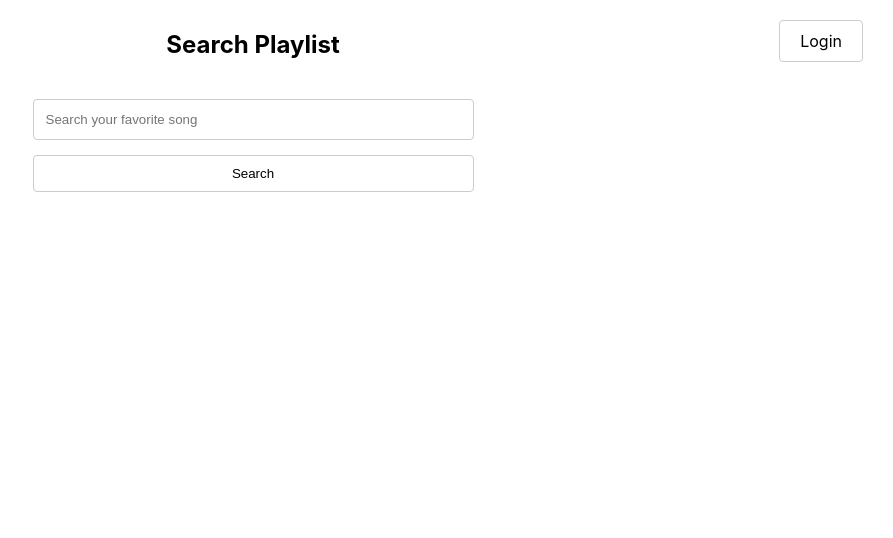
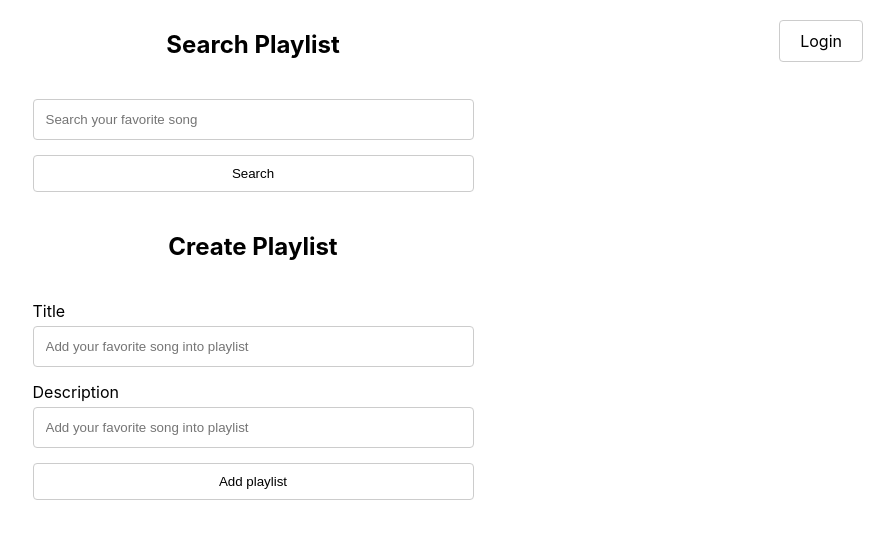
Before and after one commit to arasyyoram/spotify, a React (Create React App) app: page / in a window 1280 px wide. Shown: the top 538 px of the page, without its empty margins (387-1280 px from the left). Built offline with nearby package versions, Linux system fonts and the light colour scheme.

Commit message:
Homework week 4-day 1: add playlist feature

```diff
--- a/src/App.css
+++ b/src/App.css
@@ -167,6 +167,29 @@
   border: 1px solid #000;
 }
 
+/* playlist input */
+
+.title-container,
+.description-container {
+  display: flex;
+  flex-direction: column;
+}
+
+#title,
+#description {
+  width: 100%;
+  padding: 12px;
+  border: 1px solid #ccc;
+  border-radius: 4px;
+  font-family: sans-serif;
+  margin-bottom: 15px;
+}
+
+.desc-label,
+.title-label {
+  margin-bottom: 5px;
+}
+
 @media (max-width: 600px) {
   .playlist-container {
     width: 90%;
--- /dev/null
+++ b/src/components/playlist/index.js
@@ -0,0 +1,125 @@
+import { useState, useEffect } from "react";
+
+export default function PlaylistComponent({ accessToken, selectedTrack }) {
+  const [form, setForm] = useState({ title: "", description: "" });
+  const [userID, setUserID] = useState("");
+  const [playlistID, setPlaylistID] = useState("");
+
+  const formHandler = (event) => {
+    event.preventDefault();
+    const { name, value } = event.target;
+    setForm({ ...form, [name]: value });
+  };
+
+  useEffect(() => {
+    if (userID !== "") {
+      createPlaylist();
+      addPlaylist();
+    }
+  }, [userID]);
+
+  const formSubmit = (event) => {
+    event.preventDefault();
+    console.log("send data...");
+    const getUserProfile = async () => {
+      await fetch(`https://api.spotify.com/v1/me`, {
+        method: "GET",
+        headers: {
+          Accept: "application/json",
+          "Content-Type": "application/json",
+          Authorization: "Bearer " + accessToken,
+        },
+      })
+        .then((response) => response.json())
+        .then((data) => setUserID(data.id));
+    };
+    getUserProfile();
+  };
+
+  const createPlaylist = async () => {
+    let dataPlaylist = {
+      name: form.title,
+      description: form.description,
+      public: false,
+      collaborative: false,
+    };
+    await fetch(`https://api.spotify.com/v1/users/${userID}/playlists`, {
+      method: "POST",
+      headers: {
+        Accept: "application/json",
+        "Content-Type": "application/json",
+        Authorization: "Bearer " + accessToken,
+      },
+      body: JSON.stringify(dataPlaylist),
+    })
+      .then((response) => response.json())
+      .then((data) => setPlaylistID(data.id));
+  };
+
+  const addPlaylist = async () => {
+    console.log(selectedTrack);
+    // let tempdataplaylist = selectedTrack.join;
+    let dataitemPlaylist = {
+      uris: selectedTrack,
+      position: 0,
+    };
+    await fetch(`https://api.spotify.com/v1/playlists/${playlistID}/tracks`, {
+      method: "POST",
+      headers: {
+        Accept: "application/json",
+        "Content-Type": "application/json",
+        Authorization: "Bearer " + accessToken,
+      },
+      body: JSON.stringify(dataitemPlaylist),
+    })
+      .then((response) => response.json())
+      .then((data) => console.log(data));
+  };
+  console.log(playlistID);
+  return (
+    <>
+      <h1 className="playlist-title">Create Playlist</h1>
+      <div className="playlist-container">
+        <form
+          id="playlist-form"
+          className="form-container"
+          onSubmit={formSubmit}
+        >
+          <div className="title-container">
+            <label htmlFor="title" className="title-label">
+              Title
+            </label>
+            <input
+              type="text"
+              id="title"
+              name="title"
+              value={form.title}
+              className="title"
+              placeholder="Add your favorite song into playlist"
+              onChange={formHandler}
+              minLength="10"
+              required
+            />
+          </div>
+          <div className="description-container">
+            <label htmlFor="description" className="desc-label">
+              Description
+            </label>
+            <input
+              type="text"
+              id="description"
+              name="description"
+              value={form.description}
+              className="description"
+              placeholder="Add your favorite song into playlist"
+              onChange={formHandler}
+              required
+            />
+          </div>
+
+          <button id="playlist-btn">Add playlist</button>
+        </form>
+      </div>
+    </>
+  );
+}
--- a/src/components/search/index.js
+++ b/src/components/search/index.js
@@ -1,10 +1,13 @@
 import { useEffect, useState } from "react";
 import TrackComponent from "../track";
+import PlaylistComponent from "../playlist";
+
 export default function SearchComponent() {
   // state = { accessToken: "", query: "", tracks: [] };
   const [accessToken, setAccessToken] = useState("");
   const [query, setQuery] = useState("");
   const [tracks, setTracks] = useState([]);
+  const [selectedTrack, setSelectedTrack] = useState([]);
 
   const getQueryParams = () => {
     const hash = window.location.hash.substring(1);
@@ -77,18 +80,19 @@ export default function SearchComponent() {
       // return setTracks(tempTrack);
       setTracks((oldTrack) => {
         let newTrack = [];
-        const selectedTrack = oldTrack.filter((track) => {
+        const tempselectedTrack = oldTrack.filter((track) => {
           // console.log(track);
           return track.isHeld;
         });
         // console.log(selectedTrack);
-        newTrack = [...selectedTrack, ...tempTrack];
+        newTrack = [...tempselectedTrack, ...tempTrack];
         return newTrack;
       });
     }
 
     // setTracks(tracks.albums.items);
     // console.log(tempTrack[0].isHeld);
+    console.log(selectedTrack); //deleted this
   };
 
   const queryInput = (event) => {
@@ -104,8 +108,29 @@ export default function SearchComponent() {
         return track.uri === id ? { ...track, isHeld: !track.isHeld } : track;
       })
     );
+    tracks.forEach((track) => {
+      if (track.uri === id) {
+        // masih duplicate ketika setstate di dlm setstate
+        setSelectedTrack((oldselectedTrack) => {
+          const newTrack = [...oldselectedTrack, track.uri];
+          return newTrack;
+        });
+      }
+    });
+    // setSelect();
   };
 
+  // const setSelect = () => {
+  //   setSelectedTrack((oldselectedTrack) => {
+  //     const tempselectedTrack = tracks.filter((track) => {
+  //       return track.isHeld;
+  //     });
+  //     console.log(tempselectedTrack);
+  //     const newTrack = [...oldselectedTrack, ...tempselectedTrack];
+  //     return newTrack;
+  //   });
+  // };
+  // console.log(selectedTrack);
   return (
     <>
       <div className="playlist-container">
@@ -130,6 +155,10 @@ export default function SearchComponent() {
         className="img"
       /> */}
       </div>
+      <PlaylistComponent
+        accessToken={accessToken}
+        selectedTrack={selectedTrack}
+      />
       <div className="card-container">
         {tracks.length > 0 &&
           tracks.map((e) => {
```
